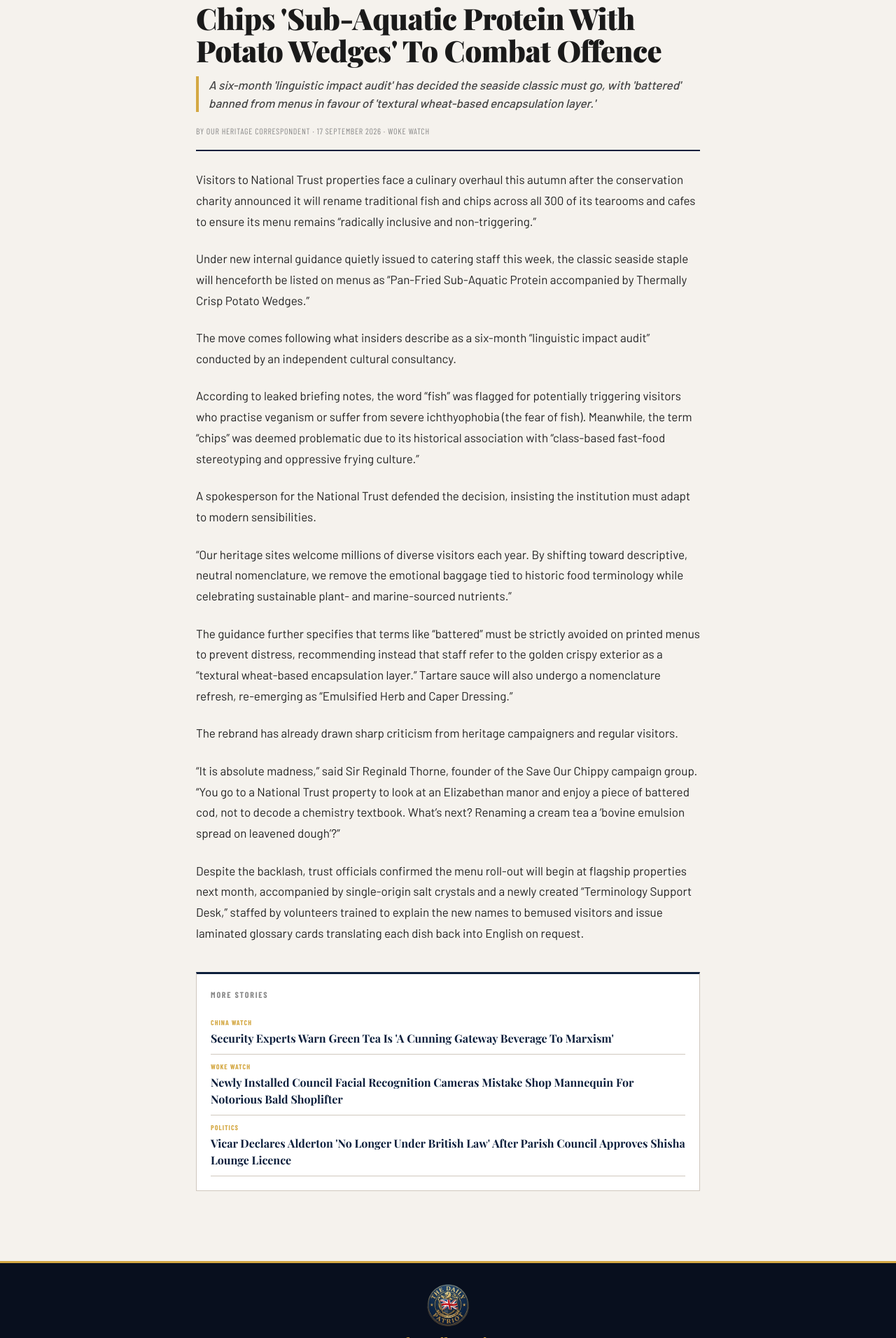
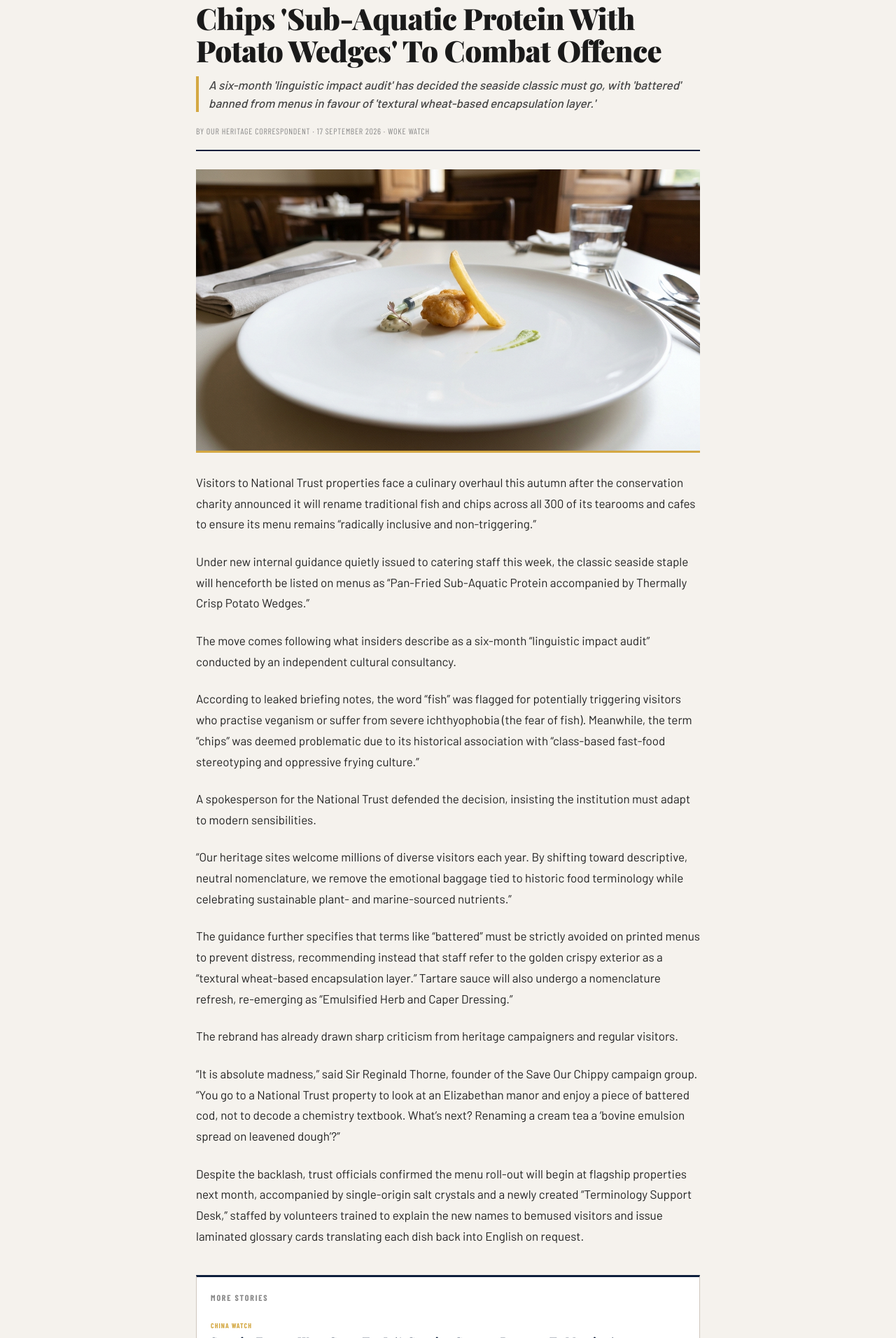
Before and after one commit to matt-palmer999/britishpatriots, a Jekyll site: the page built from _posts/2026-09-17-national-trust-fish-and-chips.md, in a window 1280 px wide. Shown: the part 418-2330 px from the top of the page at 70% size. Built offline with Jekyll 4.4.1, drawn with Linux system fonts in a browser that asks for light colours; some web fonts are replaced.

Commit message:
Wire up header image for National Trust piece

```diff
--- a/_posts/2026-09-17-national-trust-fish-and-chips.md
+++ b/_posts/2026-09-17-national-trust-fish-and-chips.md
@@ -4,6 +4,8 @@ title: "National Trust Renames Fish And Chips 'Sub-Aquatic Protein With Potato W
 standfirst: "A six-month 'linguistic impact audit' has decided the seaside classic must go, with 'battered' banned from menus in favour of 'textural wheat-based encapsulation layer.'"
 category: Woke Watch
 author: Our Heritage Correspondent
+image: /assets/images/sub-aquatic-protein.jpg
+image_position: center
 ---
 
 Visitors to National Trust properties face a culinary overhaul this autumn after the conservation charity announced it will rename traditional fish and chips across all 300 of its tearooms and cafes to ensure its menu remains "radically inclusive and non-triggering."
```
